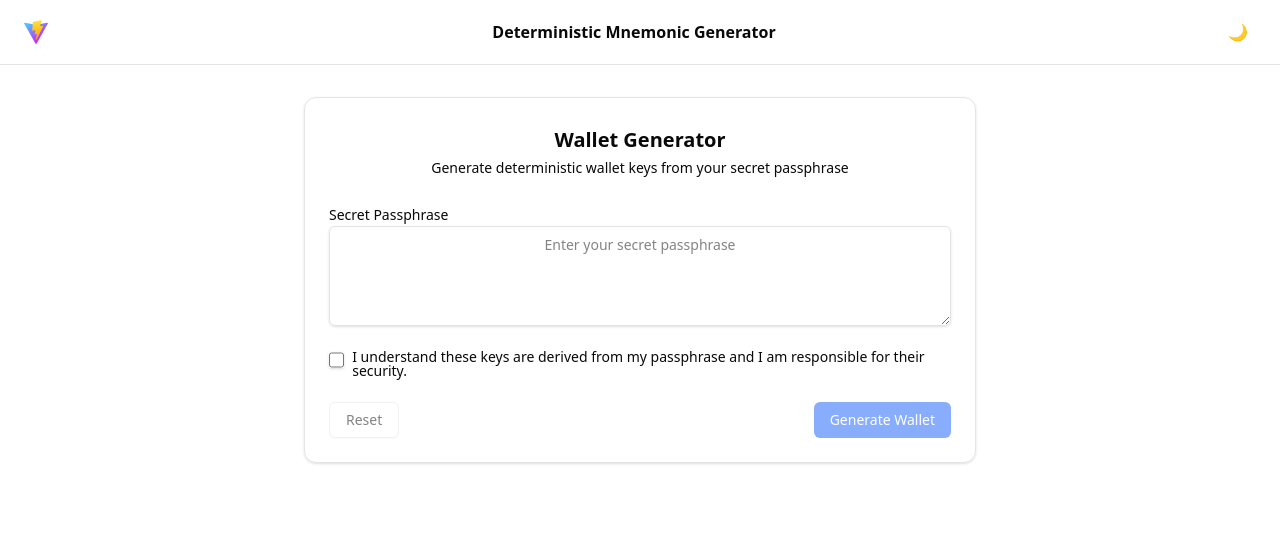
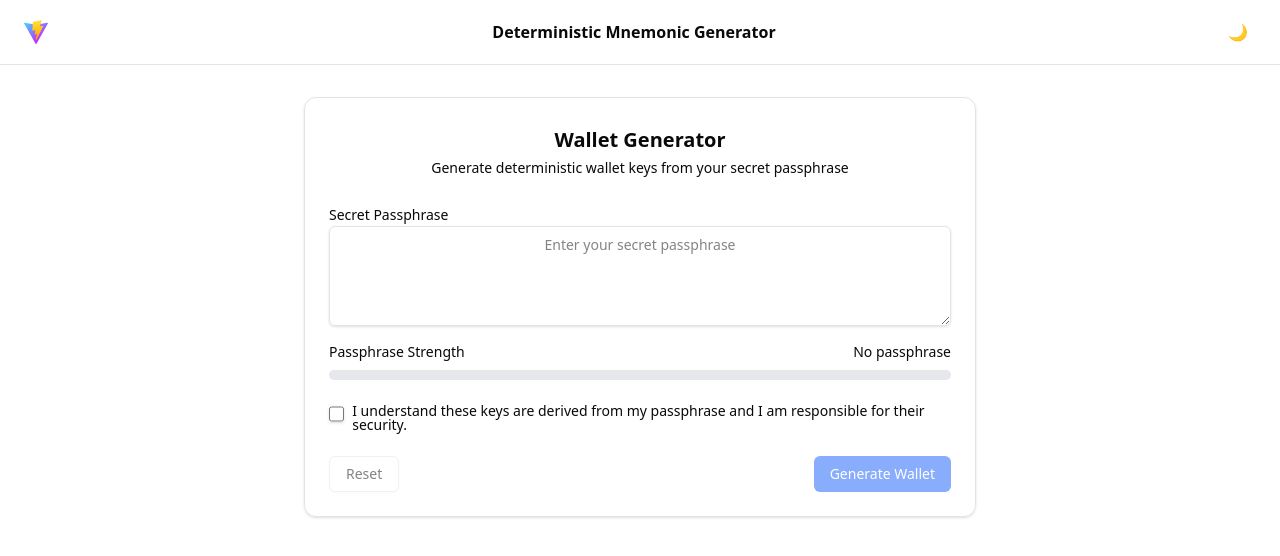
Before and after one commit to 0xCryptonauta/seed, a React (Vite) app: page / in a window 1280 px wide. Shown: the top 556 px of the page. Built offline with nearby package versions, Linux system fonts and the light colour scheme.

Commit message:
feat: add passphrase strength meter to wallet generator

```diff
--- /dev/null
+++ b/src/components/StrengthMeter.tsx
@@ -0,0 +1,128 @@
+import { useState, useEffect, type JSX } from "react";
+import { cn } from "@/lib/utils";
+
+interface StrengthMeterProps {
+  passphrase: string;
+  className?: string;
+}
+
+export default function StrengthMeter({
+  passphrase,
+  className,
+}: StrengthMeterProps): JSX.Element {
+  const [strength, setStrength] = useState<number>(0);
+  const [entropyBits, setEntropyBits] = useState<number>(0);
+  const [strengthLevel, setStrengthLevel] = useState<string>("none");
+
+  useEffect(() => {
+    if (!passphrase) {
+      setStrength(0);
+      setEntropyBits(0);
+      setStrengthLevel("none");
+      return;
+    }
+
+    // Calculate entropy based on character diversity and length
+    const calculateEntropy = (): number => {
+      const length = passphrase.length;
+      if (length === 0) return 0;
+
+      // Character diversity analysis
+      let charSetSize = 0;
+      const hasLowercase = /[a-z]/.test(passphrase);
+      const hasUppercase = /[A-Z]/.test(passphrase);
+      const hasNumbers = /[0-9]/.test(passphrase);
+      const hasSpecial = /[^a-zA-Z0-9]/.test(passphrase);
+
+      if (hasLowercase) charSetSize += 26;
+      if (hasUppercase) charSetSize += 26;
+      if (hasNumbers) charSetSize += 10;
+      if (hasSpecial) charSetSize += 32; // Common special characters
+
+      // Minimum character set size is 10 (digits only)
+      charSetSize = Math.max(charSetSize, 10);
+
+      // Calculate entropy in bits: log2(charSetSize^length) = length * log2(charSetSize)
+      const entropy = length * Math.log2(charSetSize);
+
+      return entropy;
+    };
+
+    const entropy = calculateEntropy();
+    setEntropyBits(entropy);
+
+    // Normalize to 0-100 scale for visual representation based on strength levels
+    let normalizedStrength;
+    if (entropy < 1024) {
+      normalizedStrength = Math.min(20, Math.floor(entropy / 51.2)); // 0-20% for very weak
+    } else if (entropy < 2048) {
+      normalizedStrength =
+        20 + Math.min(20, Math.floor((entropy - 1024) / 51.2)); // 20-40% for weak
+    } else if (entropy < 4086) {
+      normalizedStrength =
+        40 + Math.min(20, Math.floor((entropy - 2048) / 101.9)); // 40-60% for moderate
+    } else if (entropy < 8192) {
+      normalizedStrength =
+        60 + Math.min(20, Math.floor((entropy - 4086) / 205.3)); // 60-80% for strong
+    } else {
+      normalizedStrength =
+        80 + Math.min(20, Math.floor((entropy - 8192) / 205.3)); // 80-100% for very strong
+    }
+    setStrength(normalizedStrength);
+
+    // Determine strength level
+    if (entropy < 1024) {
+      setStrengthLevel("very weak");
+    } else if (entropy < 2048) {
+      setStrengthLevel("weak");
+    } else if (entropy < 4086) {
+      setStrengthLevel("moderate");
+    } else if (entropy < 8192) {
+      setStrengthLevel("strong");
+    } else {
+      setStrengthLevel("very strong");
+    }
+  }, [passphrase]);
+
+  const getStrengthColor = (): string => {
+    if (strengthLevel === "none") return "bg-gray-200";
+    if (strengthLevel === "very weak") return "bg-red-500";
+    if (strengthLevel === "weak") return "bg-orange-500";
+    if (strengthLevel === "moderate") return "bg-yellow-500";
+    if (strengthLevel === "strong") return "bg-green-500";
+    return "bg-green-600"; // very strong
+  };
+
+  const getStrengthText = (): string => {
+    if (strengthLevel === "none") return "No passphrase";
+    return `${strengthLevel} (${entropyBits.toFixed(1)} bits)`;
+  };
+
+  return (
+    <div className={cn("mt-4", className)}>
+      <div className="flex justify-between items-center mb-2">
+        <span className="text-sm text-muted-foreground">
+          Passphrase Strength
+        </span>
+        <span className="text-sm font-medium">{getStrengthText()}</span>
+      </div>
+
+      <div className="w-full bg-gray-200 rounded-full h-2.5">
+        <div
+          className={`h-2.5 rounded-full transition-all duration-300 ease-in-out ${getStrengthColor()}`}
+          style={{ width: `${strength}%` }}
+        ></div>
+      </div>
+
+      {strengthLevel !== "none" && (
+        <div className="mt-2 text-xs text-muted-foreground flex justify-between">
+          <span>Very Weak</span>
+          <span>Weak</span>
+          <span>Moderate</span>
+          <span>Strong</span>
+          <span>Very Strong</span>
+        </div>
+      )}
+    </div>
+  );
+}
--- a/src/components/WalletGenerator.tsx
+++ b/src/components/WalletGenerator.tsx
@@ -13,6 +13,7 @@ import {
   CardFooter,
 } from "@/components/ui/card";
 import { cn } from "@/lib/utils";
+import StrengthMeter from "@/components/StrengthMeter";
 
 export default function WalletGenerator(): JSX.Element {
   const [passphrase, setPassphrase] = useState<string>("");
@@ -96,6 +97,8 @@ export default function WalletGenerator(): JSX.Element {
                 }
               }}
               placeholder="Enter your secret passphrase"
+              autoCorrect="off"
+              spellCheck={false}
               className={cn(
                 "flex min-h-[100px] w-full rounded-md border border-input bg-transparent px-3 py-2 text-sm shadow-sm placeholder:text-muted-foreground focus-visible:outline-none focus-visible:ring-1 focus-visible:ring-ring disabled:cursor-not-allowed disabled:opacity-50 items-center justify-center text-center",
                 error ? "border-destructive" : "",
@@ -103,6 +106,8 @@ export default function WalletGenerator(): JSX.Element {
               disabled={loading}
             />
             {error && <p className="text-sm text-destructive mt-1">{error}</p>}
+
+            <StrengthMeter passphrase={passphrase} />
           </div>
 
           <div className="flex items-start space-x-2">
```
Also changed, not shown: 1 other file (tests, documents, lock files or other folders).
